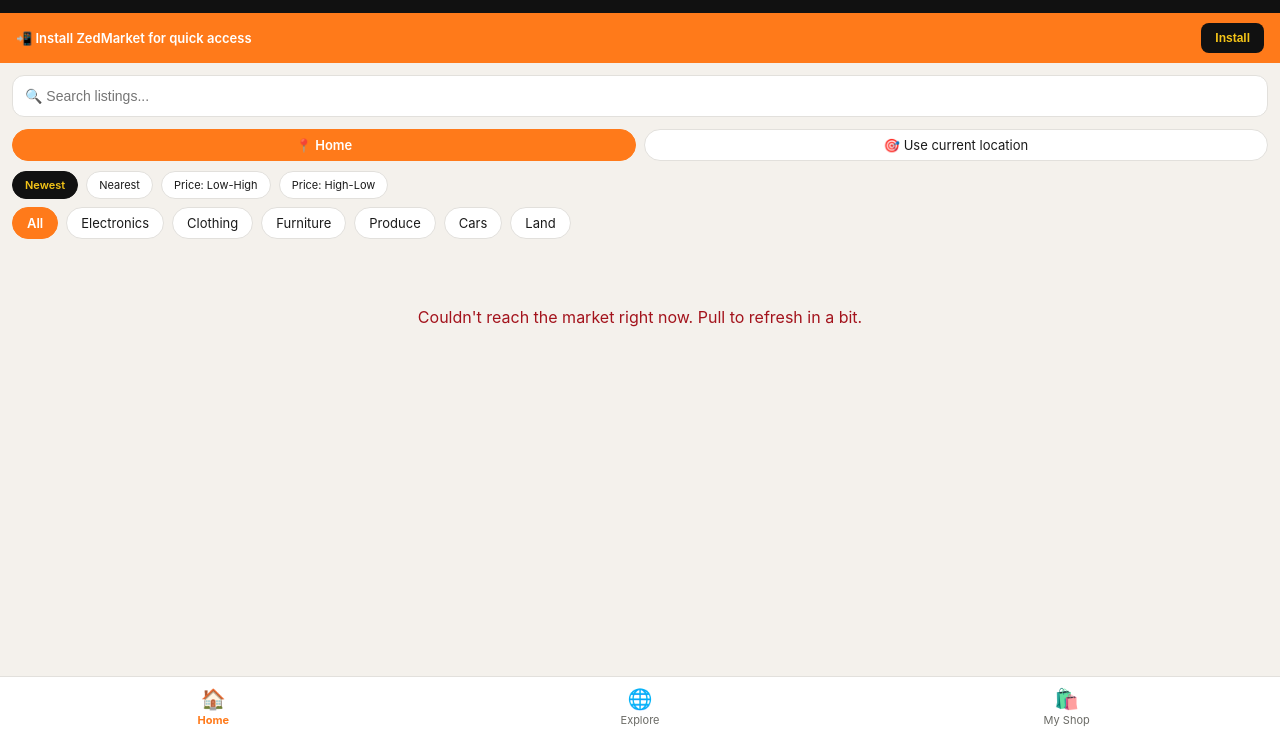
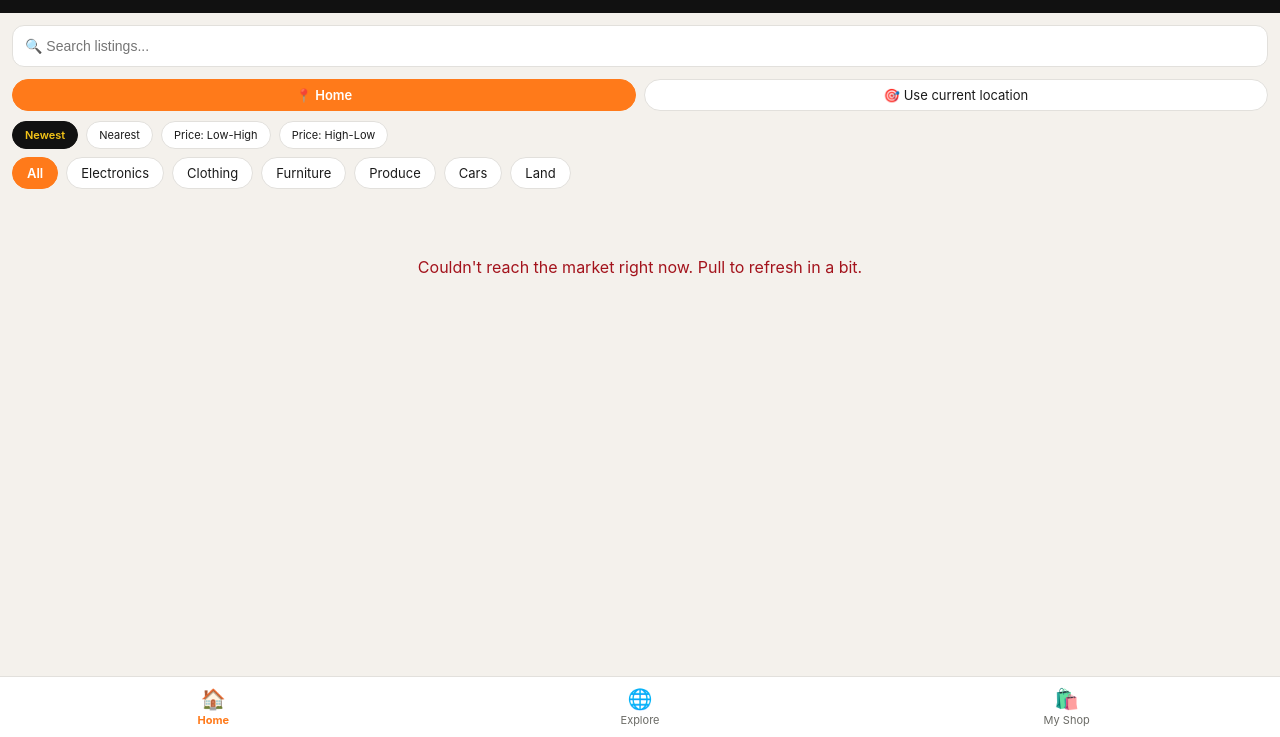
Before and after one commit to Robert345-th/online-shops-PWA, a website: page public/index.html in a window 1280 px wide. Shown: the part 63-800 px from the top of the page. Drawn offline with Linux system fonts and the light colour scheme; no server answers.

Commit message:
Update index.html

```diff
--- a/public/index.html
+++ b/public/index.html
@@ -128,7 +128,7 @@
   </div>
 </div>
 
-<div id="installBanner" style="display:none; background: var(--orange); padding: 10px 16px; display: flex; align-items: center; justify-content: space-between; gap: 10px;">
+<div id="installBanner" style="display:none; background: var(--orange); padding: 10px 16px; align-items: center; justify-content: space-between; gap: 10px;">
   <div style="color:#fff; font-size:13px; font-weight:600;">📲 Install ZedMarket for quick access</div>
   <button id="installBtn" style="background:#111; color:var(--gold); border:none; padding:8px 14px; border-radius:8px; font-weight:700; font-size:12px; cursor:pointer; flex-shrink:0;">Install</button>
 </div>
```
